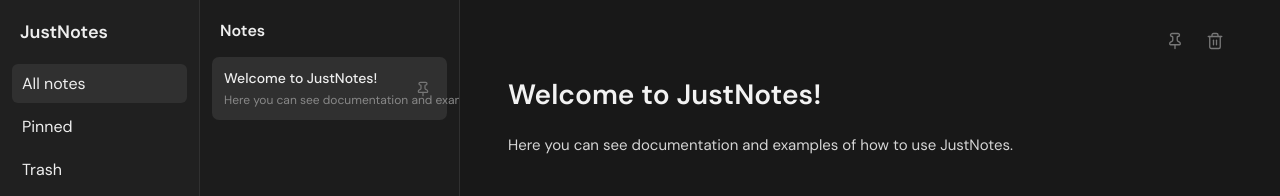
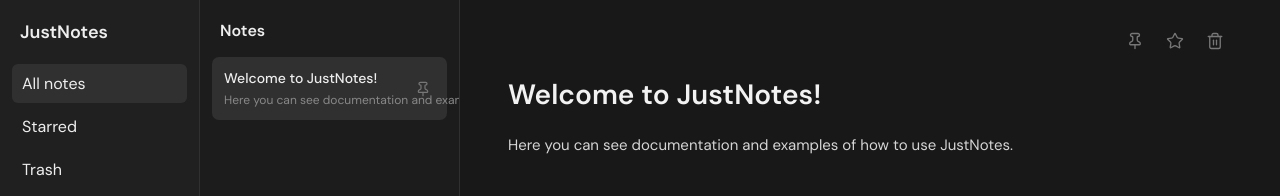
Before and after one commit to d6s8/JustNotes, a React (Vite) app in the folder Source Code/: page / in a window 1280 px wide. Shown: the top 196 px of the page. Built offline with nearby package versions, Linux system fonts and the light colour scheme.

Commit message:
changed folder pinned -> starred; fixed a few bugs

```diff
--- a/Source Code/src/App.css
+++ b/Source Code/src/App.css
@@ -216,7 +216,7 @@
 }
 
 /* EMPTY STATE */
-.empty-editor-huge {
+.empty-editor-message {
   display: flex;
   align-items: top;
   padding-top: 100px;
@@ -321,6 +321,10 @@
   color: #eeeeee;
 }
 
+.editor-action-button.starred {
+  color: #eeeeee;
+}
+
 /* NOTE TITLE */
 
 .note-title {
--- a/Source Code/src/App.tsx
+++ b/Source Code/src/App.tsx
@@ -1,5 +1,5 @@
 import { useEffect, useState } from "react";
-import { Pin, RotateCcw, Trash2 } from "lucide-react";
+import { Pin, RotateCcw, Star, Trash2 } from "lucide-react";
 import "./App.css";
 
 type Note = {
@@ -7,6 +7,7 @@
   title: string;
   content: string;
   pinned: boolean;
+  starred: boolean;
   deletedAt: number | null;
 };
 
@@ -16,6 +17,7 @@
     title: "Welcome to JustNotes!",
     content: "Here you can see documentation and examples of how to use JustNotes.",
     pinned: false,
+    starred: false,
     deletedAt: null,
   },
 ];
@@ -34,7 +36,7 @@
   }
 }
 
-type Filter = "all" | "pinned" | "trash";
+type Filter = "all" | "starred" | "trash";
 
 function App() {
   const [notes, setNotes] = useState<Note[]>(loadNotes);
@@ -52,9 +54,9 @@
   const visibleNotes =
     filter === "trash"
       ? notes.filter((note) => note.deletedAt !== null)
-      : filter === "pinned"
+      : filter === "starred"
         ? notes.filter(
-            (note) => note.pinned && note.deletedAt === null
+            (note) => note.starred && note.deletedAt === null
           )
         : notes.filter((note) => note.deletedAt === null);
 
@@ -64,6 +66,7 @@
       title: "Untitled",
       content: "",
       pinned: false,
+      starred: false,
       deletedAt: null,
     };
 
@@ -80,6 +83,7 @@
               ...note,
               deletedAt: Date.now(),
               pinned: false,
+              starred: false,
             }
           : note
       )
@@ -101,6 +105,8 @@
           ? {
               ...note,
               deletedAt: null,
+              pinned: false,
+              starred: false,
             }
           : note
       )
@@ -152,6 +158,19 @@
     );
   }
 
+  function toggleStarred(id: number) {
+    setNotes((currentNotes) =>
+      currentNotes.map((note) =>
+        note.id === id
+          ? {
+              ...note,
+              starred: !note.starred,
+            }
+          : note
+      )
+    );
+  }
+
   return (
     <main className="app">
       <aside className="sidebar">
@@ -171,11 +190,11 @@
 
           <button
             className={`nav-item ${
-              filter === "pinned" ? "active" : ""
+              filter === "starred" ? "active" : ""
             }`}
-            onClick={() => setFilter("pinned")}
+            onClick={() => setFilter("starred")}
           >
-            Pinned
+            Starred
           </button>
 
           <button
@@ -200,8 +219,8 @@
         <h2>
           {filter === "all"
             ? "Notes"
-            : filter === "pinned"
-              ? "Pinned"
+            : filter === "starred"
+              ? "Starred"
               : "Trash"}
         </h2>
 
@@ -260,8 +279,8 @@
           <p className="empty-message">
             {filter === "trash"
               ? "Trash is empty"
-              : filter === "pinned"
-                ? "No pinned notes"
+              : filter === "starred"
+                ? "No starred notes"
                 : "No notes"}
           </p>
         )}
@@ -271,7 +290,7 @@
         {selectedNote ? (
           <>
             <div className="editor-toolbar">
-              {filter === "trash" ? (
+              {selectedNote.deletedAt !== null ? (
                 <>
                   <button
                     className="editor-action-button"
@@ -335,6 +354,33 @@
                   </button>
 
                   <button
+                    className={`editor-action-button ${
+                      selectedNote.starred ? "starred" : ""
+                    }`}
+                    onClick={() => toggleStarred(selectedNote.id)}
+                    aria-label={
+                      selectedNote.starred
+                        ? "Remove from starred"
+                        : "Add to starred"
+                    }
+                    title={
+                      selectedNote.starred
+                        ? "Remove from starred"
+                        : "Add to starred"
+                    }
+                  >
+                    <Star
+                      size={18}
+                      strokeWidth={1.8}
+                      fill={
+                        selectedNote.starred
+                          ? "currentColor"
+                          : "none"
+                      }
+                    />
+                  </button>
+
+                  <button
                     className="editor-action-button"
                     onClick={() =>
                       moveToTrash(selectedNote.id)
@@ -378,7 +424,7 @@
             />
           </>
         ) : (
-          <div className="empty-editor-huge">
+          <div className="empty-editor-message">
             <h1> Select a note </h1>
           </div>
         )}
```
